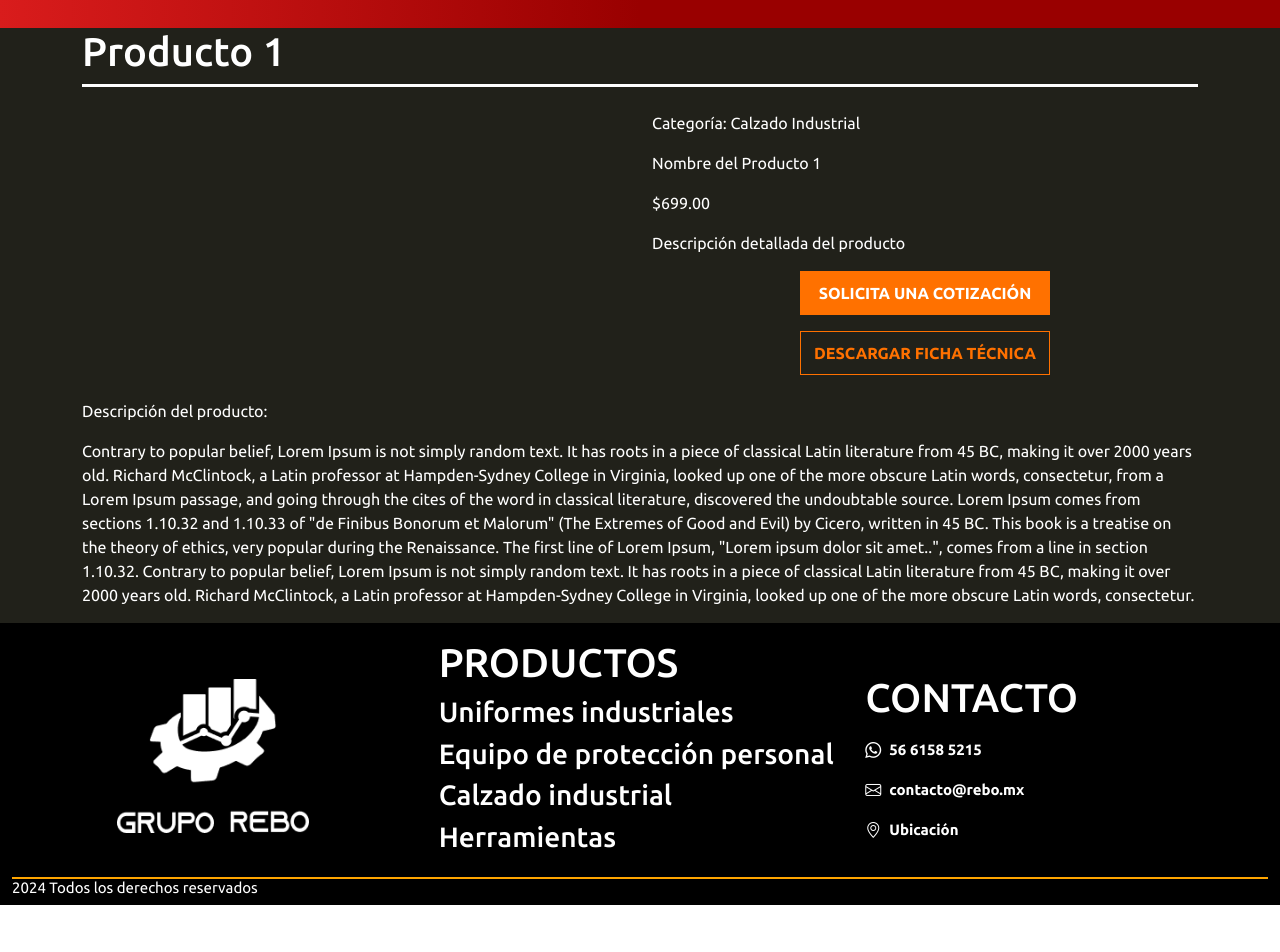
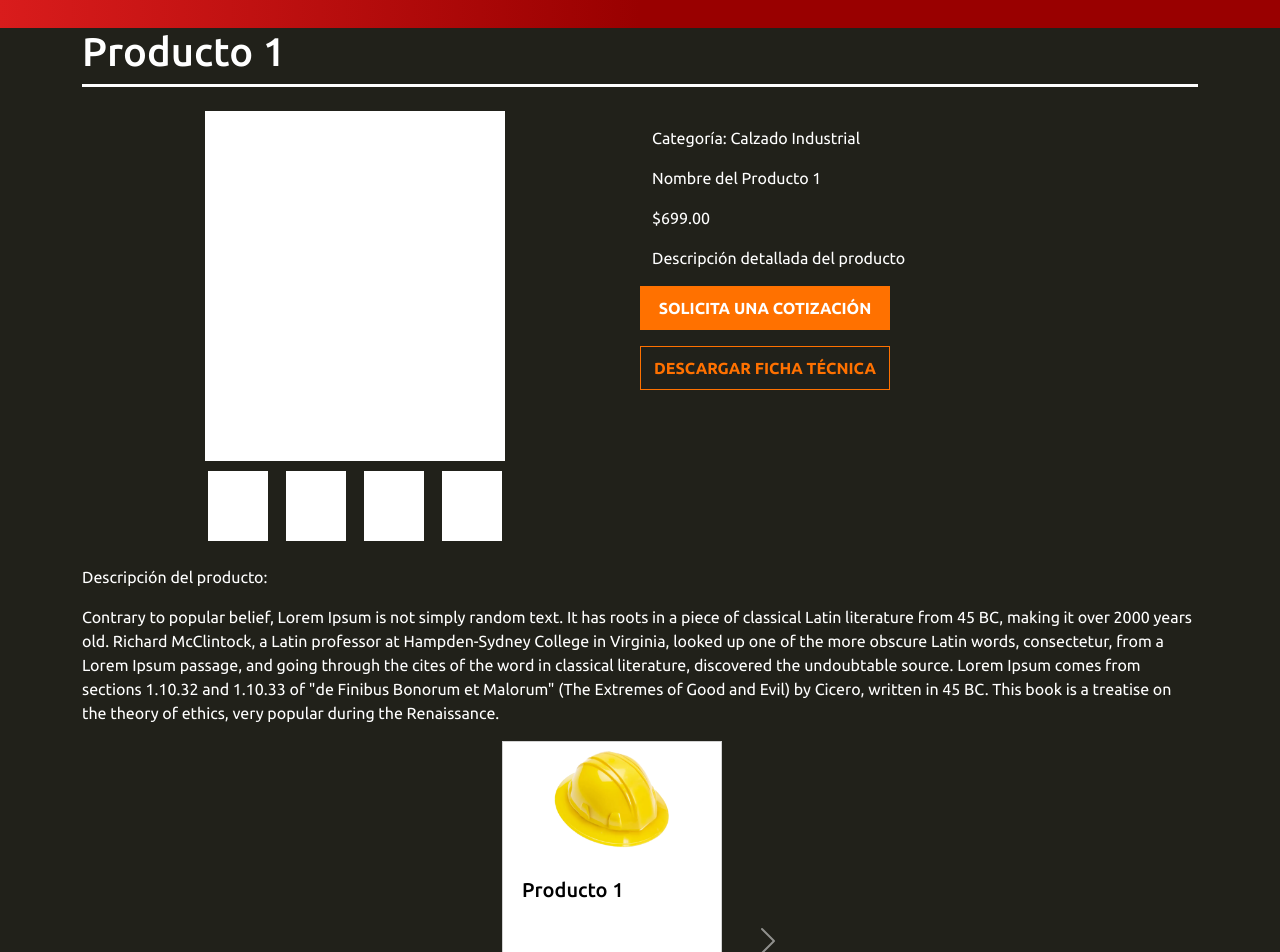
Before and after one commit to rebo-it/prototypes, a React (Create React App) app: page /Display in a window 1280 px wide. Shown: the part 140-1092 px from the top of the page. Before the commit the page ends 1045 px from the top, so only its background shows below. Built offline with nearby package versions, Linux system fonts and the light colour scheme.

Commit message:
finished Product display

```diff
--- a/src/Components/ProductsPage/ProductDisplay.tsx
+++ b/src/Components/ProductsPage/ProductDisplay.tsx
@@ -1,8 +1,9 @@
 import React, { useState } from 'react';
 import HeaderBar from '../Header and Footer/HeaderBar';
 import Footer from '../Header and Footer/Footer';
-import { Container, Row, Col, Button, Offcanvas } from 'react-bootstrap';
+import { Container, Row, Col, Button, Offcanvas, Carousel } from 'react-bootstrap';
 import Formular from '../ContactPage/Formular';
+import ProductCard from '../Cards/ProductCard';
 
 interface ProductDisplayProps {}
 
@@ -21,33 +22,38 @@ const ProductDisplay: React.FC<ProductDisplayProps> = () => {
                 </Row>
                 <div style={{ backgroundColor: 'white', height: '3px', width: '100%' }}></div>
                 <Row className="my-4">
-                    <Col xs={12} md={6}>
-                        {/* Placeholder for an image or additional content */}
+                    <Col xs={12} md={6} >
+                        <Row className='justify-content-center'>
+                            <div style={{backgroundColor:'white', height:'350px',width:'300px'}}></div>
+                        </Row>
+                        <Row style={{paddingTop:'10px'}} className='justify-content-center'>
+                            <div style={{backgroundColor:'white',height:'70px', width:'60px', paddingRight:'10px'}}></div>
+                            <div style={{backgroundColor:'white',height:'70px', width:'60px', paddingRight:'10px',marginLeft:'18px'}}></div>
+                            <div style={{backgroundColor:'white',height:'70px', width:'60px', paddingRight:'10px',marginLeft:'18px'}}></div>
+                            <div style={{backgroundColor:'white',height:'70px', width:'60px', paddingRight:'10px',marginLeft:'18px'}}></div>
+
+                        </Row>
                     </Col>
                     <Col xs={12} md={6}>
-                        <p className="text-white justify-content-center justify-content-md-start">Categoría: Calzado Industrial</p>
+                        <p className="text-white justify-content-center justify-content-md-start" style={{marginTop:'15px'}}>Categoría: Calzado Industrial</p>
                         <p className="text-white">Nombre del Producto 1</p>
                         <p className="text-white">$699.00</p>
                         <p className="text-white">Descripción detallada del producto</p>
-                        <Row style={{paddingBottom:'1rem'}} className='justify-content-center'>
+                        <Row style={{paddingBottom:'1rem'}} className='justify-content-center justify-content-md-start'>
                             <Button onClick={handleShow} variant="primary" style={{minWidth:'250px',backgroundColor:'rgba(255, 113, 0, 1)', border:'none'}}>
                                 SOLICITA UNA COTIZACIÓN
                             </Button>
                         </Row>
 
-                        <Row className='justify-content-center'>
-                        <Button  style={{background:'none', borderColor:'rgba(255, 113, 0, 1)', color:'rgba(255, 113, 0, 1)', minWidth:'250px'}}>
+                        <Row className='justify-content-center justify-content-md-start'>
+                            <Button style={{background:'none', borderColor:'rgba(255, 113, 0, 1)', color:'rgba(255, 113, 0, 1)', minWidth:'250px'}}>
                                 DESCARGAR FICHA TÉCNICA
                             </Button>
                         </Row>
 
-
-
-
-
-                        <Offcanvas  show={show} onHide={handleClose} placement="end">
+                        <Offcanvas show={show} onHide={handleClose} placement="end">
                             <Offcanvas.Header closeButton>
-                                <Offcanvas.Title >Solicita una cotización</Offcanvas.Title>
+                                <Offcanvas.Title>Solicita una cotización</Offcanvas.Title>
                             </Offcanvas.Header>
                             <Offcanvas.Body>
                                 <Formular textColor='black'/>
@@ -57,14 +63,26 @@ const ProductDisplay: React.FC<ProductDisplayProps> = () => {
                 </Row>
                 <Row>
                     <Col>
+                        <p className="text-white">Descripción del producto:</p>
                         <p className="text-white">
-                            Descripción del producto:
-
-                        </p>
-                        <p className='text-white'>
-                        Contrary to popular belief, Lorem Ipsum is not simply random text. It has roots in a piece of classical Latin literature from 45 BC, making it over 2000 years old. Richard McClintock, a Latin professor at Hampden-Sydney College in Virginia, looked up one of the more obscure Latin words, consectetur, from a Lorem Ipsum passage, and going through the cites of the word in classical literature, discovered the undoubtable source. Lorem Ipsum comes from sections 1.10.32 and 1.10.33 of "de Finibus Bonorum et Malorum" (The Extremes of Good and Evil) by Cicero, written in 45 BC. This book is a treatise on the theory of ethics, very popular during the Renaissance. The first line of Lorem Ipsum, "Lorem ipsum dolor sit amet..", comes from a line in section 1.10.32. Contrary to popular belief, Lorem Ipsum is not simply random text. It has roots in a piece of classical Latin literature from 45 BC, making it over 2000 years old. Richard McClintock, a Latin professor at Hampden-Sydney College in Virginia, looked up one of the more obscure Latin words, consectetur.
+                            Contrary to popular belief, Lorem Ipsum is not simply random text. It has roots in a piece of classical Latin literature from 45 BC, making it over 2000 years old. Richard McClintock, a Latin professor at Hampden-Sydney College in Virginia, looked up one of the more obscure Latin words, consectetur, from a Lorem Ipsum passage, and going through the cites of the word in classical literature, discovered the undoubtable source. Lorem Ipsum comes from sections 1.10.32 and 1.10.33 of "de Finibus Bonorum et Malorum" (The Extremes of Good and Evil) by Cicero, written in 45 BC. This book is a treatise on the theory of ethics, very popular during the Renaissance.
                         </p>
                     </Col>
+                </Row>
+                <Row className='justify-content-center'>
+
+                        <Carousel style={{height:'400px', width:'300px', justifyContent:'center', display:'flex'}} className='d-flex'>
+                            <Carousel.Item >
+                                <ProductCard label='Producto 1' label2='$699' ProductLink=''/>
+                            </Carousel.Item>
+                            <Carousel.Item>
+                                <ProductCard label='Producto 1' label2='$699' ProductLink=''/>
+                            </Carousel.Item>
+                            <Carousel.Item>
+                                <ProductCard label='Producto 1' label2='$699' ProductLink=''/>
+                            </Carousel.Item>
+                        </Carousel>
+
                 </Row>
             </Container>
             <Footer />
```
